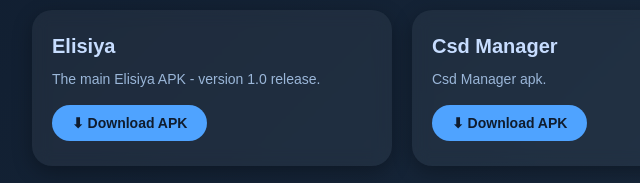
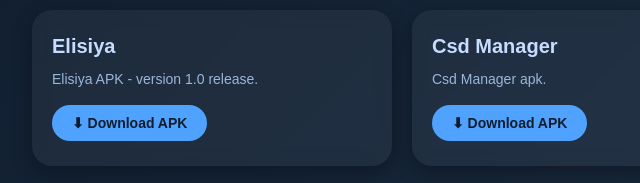
Before and after one commit to Patil-Sarthak/apks, a plain HTML site: page index.html in a window 1280 px wide. Shown: the part 193-376 px from the top of the page, 238-878 px from the left. Drawn offline with nearby package versions, Linux system fonts and the light colour scheme.

Commit message:
Update index.html

```diff
--- a/index.html
+++ b/index.html
@@ -150,9 +150,9 @@
     const apks = [
       {
         title: "Elisiya",
-        mdRaw: "https://raw.githubusercontent.com/Patil-Sarthak/elisiya/main/Elisiya.md",
+        mdRaw: "https://raw.githubusercontent.com/Patil-Sarthak/elisiya/refs/heads/main/README.md",
         apk: "https://github.com/Patil-Sarthak/elisiya/releases/download/v1.0/Elisiya.apk",
-        desc: "The main Elisiya APK - version 1.0 release."
+        desc: "Elisiya APK - version 1.0 release."
       },
       {
         title: "Csd Manager",
```
